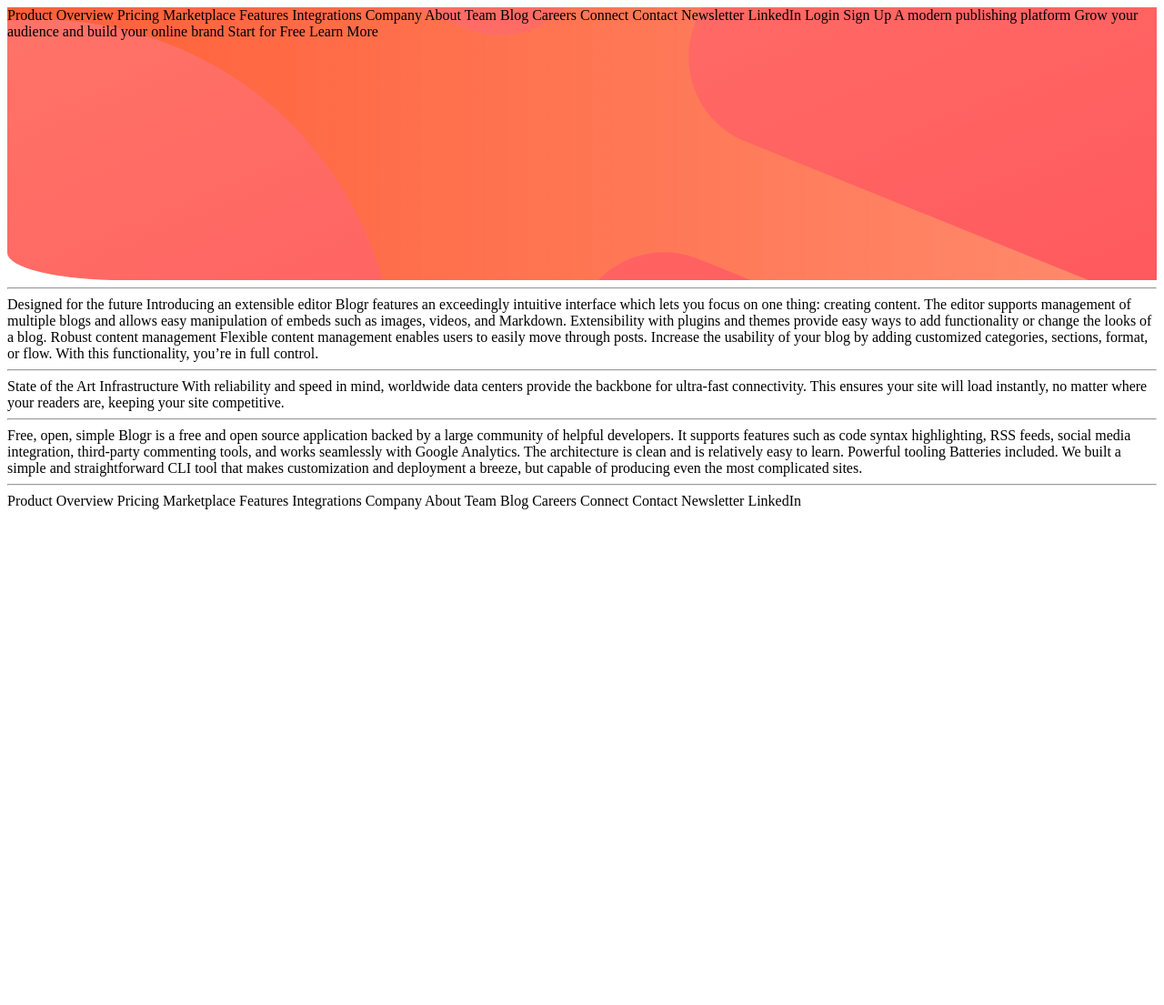
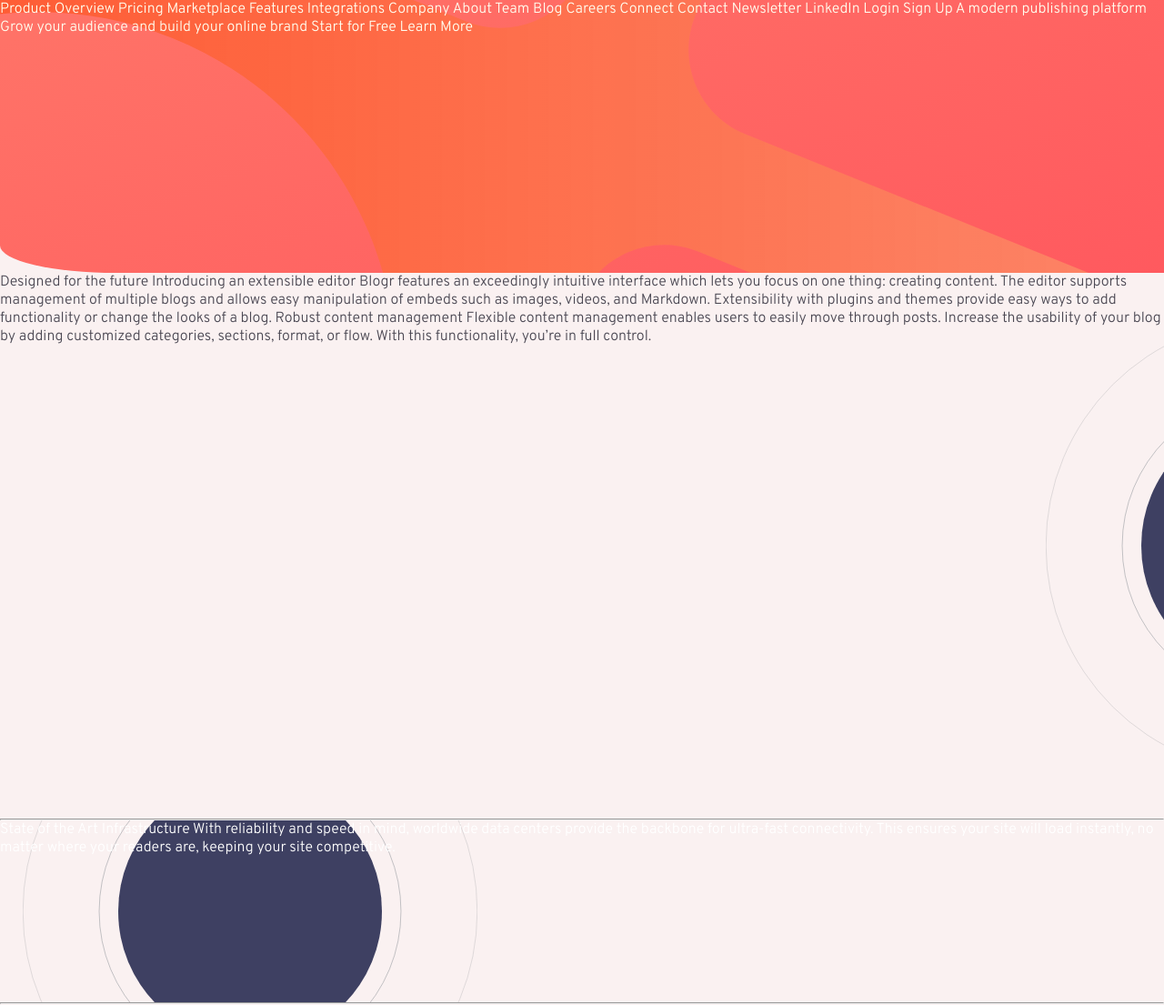
Before and after one commit to IMUK23/blogr_landing_page, a plain HTML site: page index.html in a window 1280 px wide. Shown: the top 1105 px of the page at 91% size. Before the commit the page ends 800 px from the top, so only its background shows below. Drawn offline with Linux system fonts and the light colour scheme.

Commit message:
third commit

```diff
--- a/css/style.css
+++ b/css/style.css
@@ -1,6 +1,70 @@
+@import url('https://fonts.googleapis.com/css2?family=Overpass:wght@300&display=swap');
+@import url('https://fonts.googleapis.com/css2?family=Overpass:wght@300;600&display=swap');
+:root {
+    --bg-start-color: rgba(255, 51, 0, 0.781);
+    --bg-end-color: rgba(255, 51, 0, 0.568);
+    --dark-text: rgba(1, 1, 17, 0.705);
+    --complete-bg: rgb(250, 241, 241);
+    --grey-bg: rgba(134, 131, 131, 0.637);
+    --dark-bg: rgba(8, 7, 44, 0.616);
+    --light-text: rgb(255, 255, 255);
+}
+
+* {
+    box-sizing: border-box;
+    margin: 0;
+    padding: 0;
+}
+
+body {
+    font-family: Overpass, sans-serif;
+    max-width: 1700px;
+    font-size: 16px;
+    background: var(--complete-bg);
+}
+
 div.header {
     height: 300px;
-    background: url(../images/bg-pattern-intro.svg) center scroll no-repeat, linear-gradient(to right, rgba(255, 51, 0, 0.781), rgba(255, 51, 0, 0.568));
+    background: url(../images/bg-pattern-intro.svg) center scroll no-repeat, linear-gradient(to right, var(--bg-start-color), var(--bg-end-color));
     display: block;
     border-radius: 0% 0% 0% 10%;
+    color: ivory;
 }
+
+div.middle-top {
+    height: 600px;
+    background: url(../images/bg-pattern-circles.svg) right scroll no-repeat;
+    background-position-x: 1150px;
+    background-position-y: center;
+    background-size: 500px 500px;
+    background-clip: border-box;
+    display: block;
+    color: var(--dark-text);
+}
+
+div.middle-mid {
+    height: 200px;
+    background: url(../images/bg-pattern-circles.svg) right scroll no-repeat;
+    background-position-x: 25px;
+    background-position-y: center;
+    background-size: 500px 500px;
+    background-clip: border-box;
+    display: block;
+    color: var(--light-text);
+}
+
+
+/*
+div.middle-mid {
+    height: 200px;
+    background: linear-gradient(to right, var(--bg-start-color), var(--bg-end-color));
+    background-position-x: 25px;
+    background-position-y: center;
+    background-clip: border-box;
+    display: block;
+    color: var(--light-text);
+}*/
+
+@media only screen and (min-width:600px) {}
+
+@media only screen and (min-width:1860px) {}
--- a/index.html
+++ b/index.html
@@ -16,6 +16,7 @@
 <body>
 <!-- This container consist of header of the page-->
   <div class = "header" >
+     <div class ="content">
      Product
 
   Overview
@@ -45,9 +46,11 @@
 
   Start for Free
   Learn More
+</div>
+
   </div>
 
-<hr>
+
 
 <!--This Section consist of middle upper part of the page  -->
 <div class="middle-top">
```
